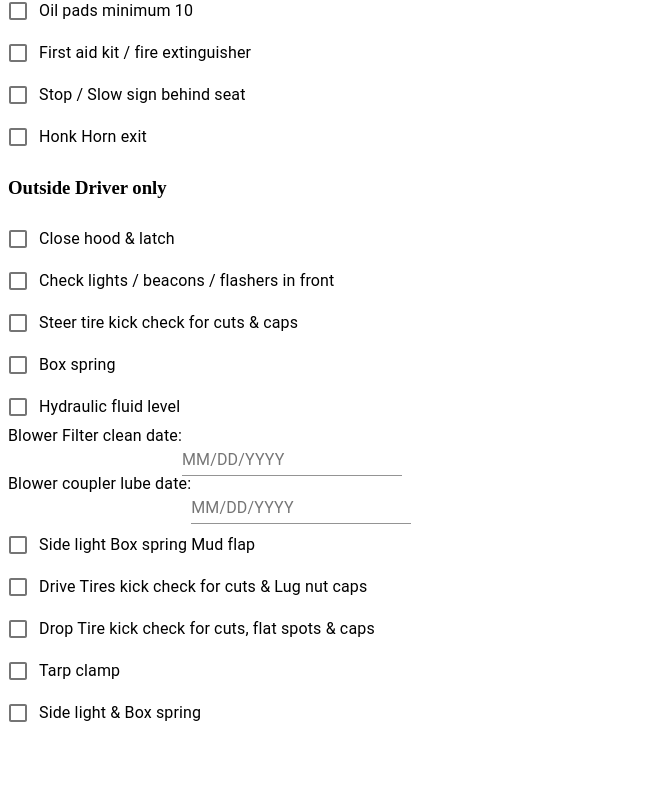
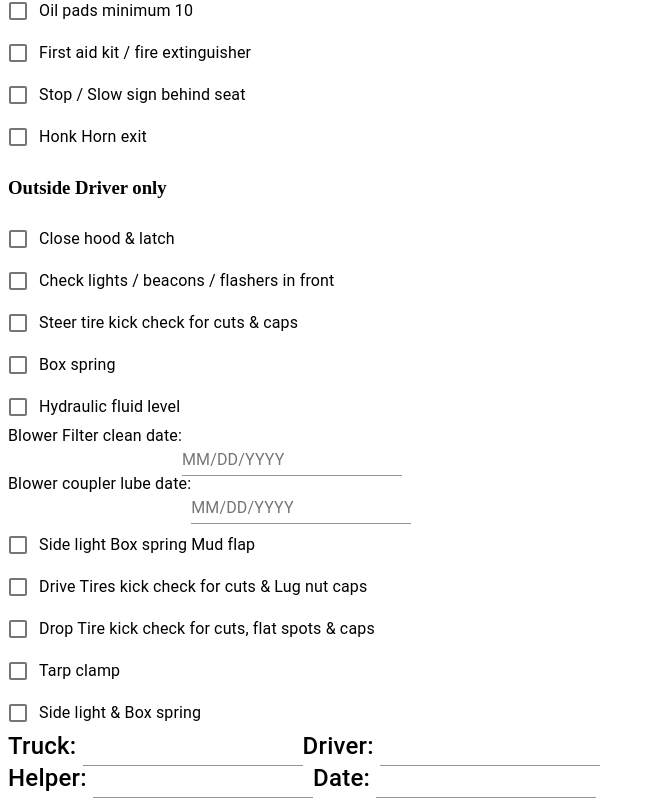
Before and after one commit to alexcravalho/GreenPDFInternal, a React app: page / in a window 1280 px wide. Shown: the part 1340-2146 px from the top of the page, without its empty margins (0-655 px from the left). Before the commit the page ends 2082 px from the top, so only its background shows below. Built offline with nearby package versions, Linux system fonts and the light colour scheme; the HTML template or start-up script is replaced by a standard one.

Commit message:
added TruckDriver component to Form

```diff
--- a/client/src/components/Form.tsx
+++ b/client/src/components/Form.tsx
@@ -3,6 +3,7 @@ import { BeforeStartup } from './BeforeStartup';
 import { InsideFromDrivers } from './InsideFromDrivers';
 import { UnderSeat } from './UnderSeat';
 import { OutsideDriver } from './OutsideDriver';
+import { TruckDriver } from './TruckDriver';
 
 // interface AppState {
 // }
@@ -29,7 +30,7 @@ export class Form extends Component<{}, {}> {
           <OutsideDriver />
         </div>
         <div className="form-right-column">
-
+          <TruckDriver />
         </div>
       </div>
     )
```
